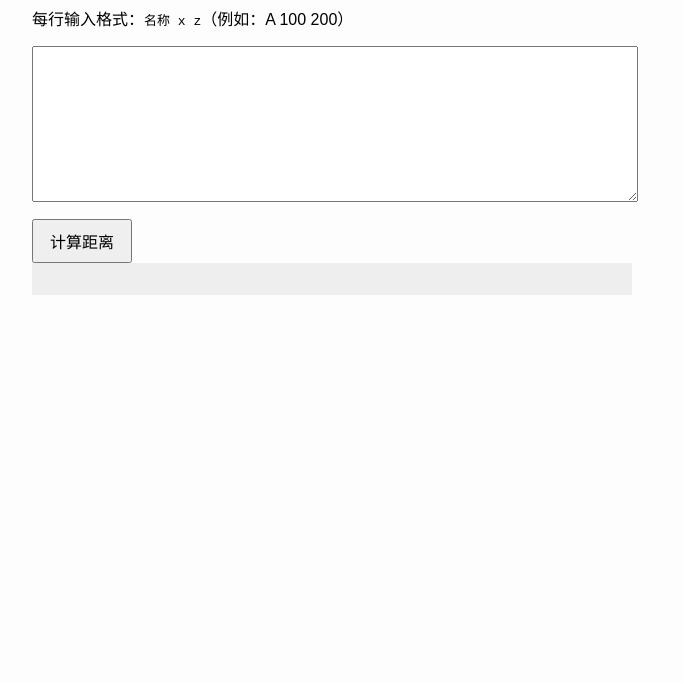
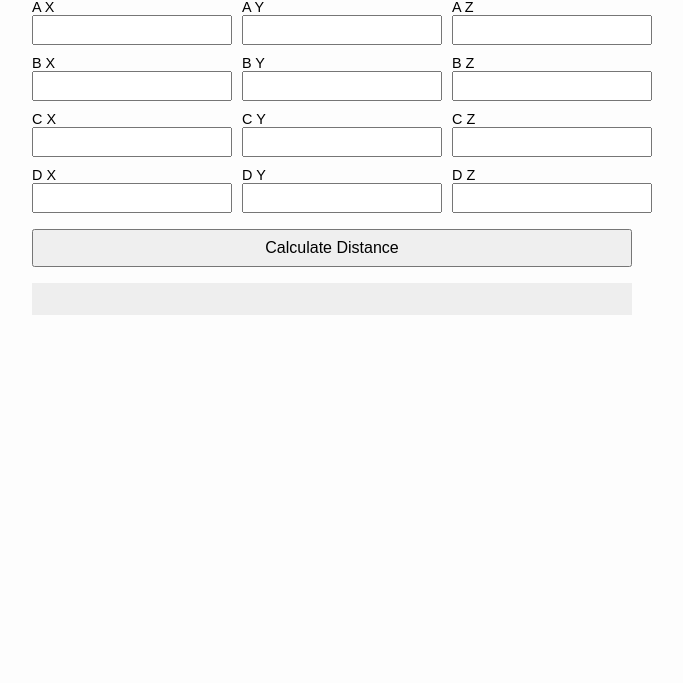
Before and after one commit to blackjeff12300/minecraft-distance, a plain HTML site: page index.html in a window 1280 px wide. Shown: the part 117-800 px from the top of the page, without its empty margins (308-991 px from the left). Drawn offline with Linux system fonts and the light colour scheme.

Commit message:
Update index.html

```diff
--- a/index.html
+++ b/index.html
@@ -1,9 +1,9 @@
 <!DOCTYPE html>
-<html lang="zh-Hans">
+<html lang="en">
 <head>
   <meta charset="UTF-8">
   <meta name="viewport" content="width=device-width, initial-scale=1.0">
-  <title>Minecraft 坐标距离计算</title>
+  <title>Minecraft Coordinate Distance Calculator</title>
   <style>
     body {
       font-family: sans-serif;
@@ -12,52 +12,106 @@
       padding: 1em;
       background: #fdfdfd;
     }
-    textarea {
+    h2 {
+      text-align: center;
+    }
+    .point-group {
+      display: flex;
+      gap: 10px;
+      margin-bottom: 10px;
+    }
+    label {
+      display: flex;
+      flex-direction: column;
+      font-size: 0.9em;
+      flex: 1;
+    }
+    input {
+      padding: 5px;
+      font-size: 1em;
+    }
+    button {
+      padding: 0.5em 1em;
+      font-size: 1em;
+      margin: 1em 0;
+      display: block;
       width: 100%;
-      height: 150px;
-      font-family: monospace;
-      margin-bottom: 1em;
     }
     .result {
       background: #eee;
       padding: 1em;
       white-space: pre-line;
     }
-    button {
-      padding: 0.5em 1em;
-      font-size: 1em;
-    }
   </style>
 </head>
 <body>
-  <h2>Minecraft 坐标距离计算</h2>
-  <p>每行输入格式：<code>名称 x z</code>（例如：A 100 200）</p>
-  <textarea id="input"></textarea>
-  <button onclick="calculate()">计算距离</button>
+  <h2>Minecraft Distance Calculator</h2>
+
+  <div id="points">
+    <div class="point-group">
+      <label>A X<input type="number" id="Ax"></label>
+      <label>A Y<input type="number" id="Ay"></label>
+      <label>A Z<input type="number" id="Az"></label>
+    </div>
+    <div class="point-group">
+      <label>B X<input type="number" id="Bx"></label>
+      <label>B Y<input type="number" id="By"></label>
+      <label>B Z<input type="number" id="Bz"></label>
+    </div>
+    <div class="point-group">
+      <label>C X<input type="number" id="Cx"></label>
+      <label>C Y<input type="number" id="Cy"></label>
+      <label>C Z<input type="number" id="Cz"></label>
+    </div>
+    <div class="point-group">
+      <label>D X<input type="number" id="Dx"></label>
+      <label>D Y<input type="number" id="Dy"></label>
+      <label>D Z<input type="number" id="Dz"></label>
+    </div>
+  </div>
+
+  <button onclick="calculate()">Calculate Distance</button>
   <div class="result" id="output"></div>
 
   <script>
     function calculate() {
-      const input = document.getElementById("input").value.trim().split("\n");
+      const names = ['A', 'B', 'C', 'D'];
       const points = [];
-      input.forEach(line => {
-        const [name, x, z] = line.trim().split(/\s+/);
-        if (name && !isNaN(x) && !isNaN(z)) {
-          points.push({ name, x: parseFloat(x), z: parseFloat(z) });
+
+      for (let name of names) {
+        const x = document.getElementById(name + 'x').value;
+        const y = document.getElementById(name + 'y').value;
+        const z = document.getElementById(name + 'z').value;
+        if (x && z) {
+          points.push({
+            name,
+            x: parseFloat(x),
+            y: y ? parseFloat(y) : null,
+            z: parseFloat(z)
+          });
         }
-      });
+      }
+
+      if (points.length < 2) {
+        document.getElementById("output").textContent = "Please enter at least 2 coordinate points (X and Z required).";
+        return;
+      }
+
       let result = "";
       let total = 0;
+
       for (let i = 0; i < points.length; i++) {
         const a = points[i];
-        const b = points[(i + 1) % points.length]; // wrap around to first
+        const b = points[(i + 1) % points.length];
         const dx = b.x - a.x;
         const dz = b.z - a.z;
-        const dist = Math.sqrt(dx * dx + dz * dz);
-        result += `${a.name} → ${b.name}: ${dist.toFixed(2)} 格\n`;
+        const dy = (a.y !== null && b.y !== null) ? (b.y - a.y) : 0;
+        const dist = Math.sqrt(dx * dx + dy * dy + dz * dz);
+        result += `${a.name} → ${b.name}: ${dist.toFixed(2)} blocks\n`;
         total += dist;
       }
-      result += `\n总距离: ${total.toFixed(2)} 格`;
+
+      result += `\nTotal distance: ${total.toFixed(2)} blocks`;
       document.getElementById("output").textContent = result;
     }
   </script>
```
